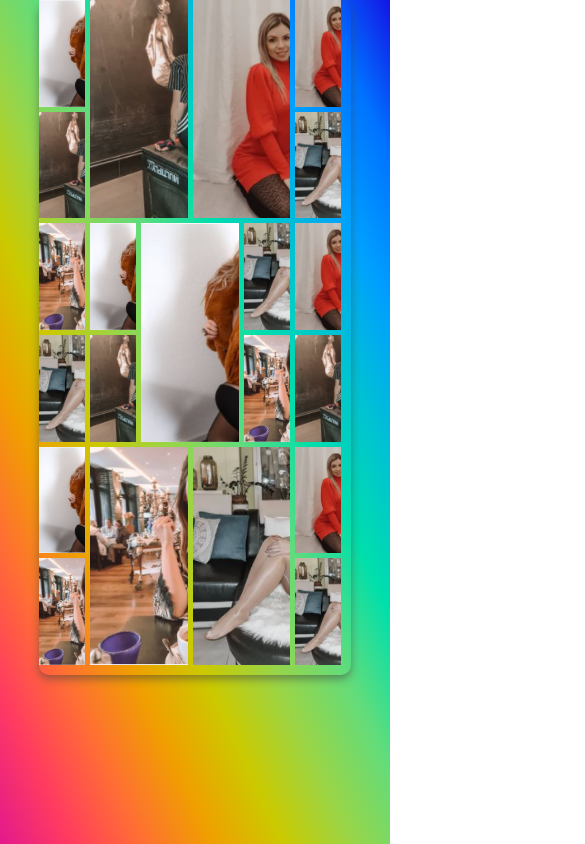
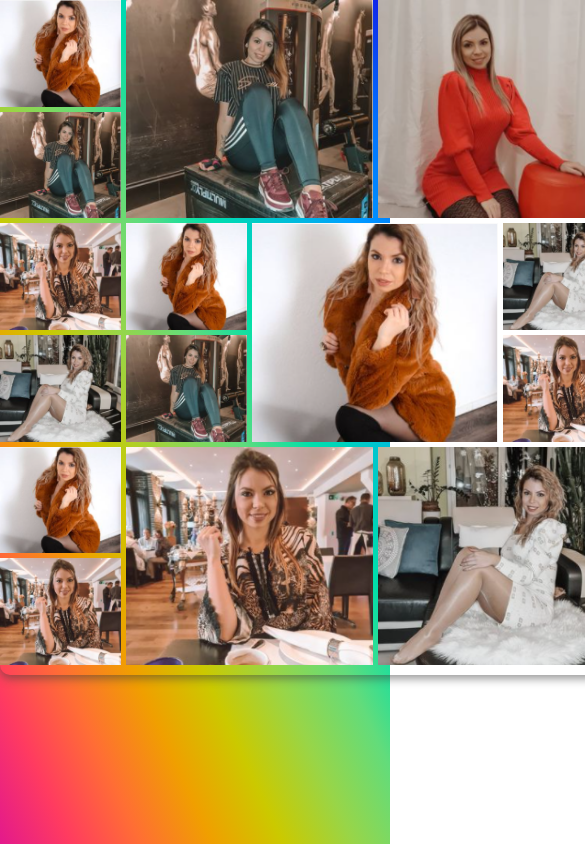
Before and after one commit to HeribertoDejesus/grid, a plain HTML site: page index.html in a window 390 px wide. Shown: the top 844 px of the page, 585 px wide, since content can reach past the window. Drawn offline with Linux system fonts and the light colour scheme.

Commit message:
responsive

```diff
--- a/style.css
+++ b/style.css
@@ -1,6 +1,4 @@
-:root {
-  --gradient: linear-gradient(to right top, #d16ba5, #ef7387, #f68968, #eaa652, #cdc454, #b6d467, #9ae282, #7aeea3, #6cf2b8, #62f6cd, #5df9e0, #5ffbf1);
-}
+
 * {
   box-sizing: border-box;
   margin: 0;
@@ -10,6 +8,9 @@
 body {
   height: 100vh;
   background-image: linear-gradient(to right top, #e3198c, #ff3b60, #ff6e34, #f09f00, #cbc900, #98d548, #62dc7b, #00dfab, #00c2d3, #009fff, #0072ff, #1414e5);
+  background-position: center;
+  background-repeat: no-repeat;
+  min-width: 760px;
 }
 .main-container-grid {
   width: 100%;
@@ -19,6 +20,7 @@ body {
 .main-container {
   display: grid;
   width: 80%;
+  min-width: 760px;
   height: 80vh;
   margin: 0 auto;
   box-shadow: 0 4px 8px rgba(60, 60, 60, 0.50);
@@ -221,3 +223,7 @@ background-size: cover;
   /* background-repeat: no-repeat; */
   background-size: cover;
 }
+
+/* .grid {
+  min-width: 320px;
+} */
```
